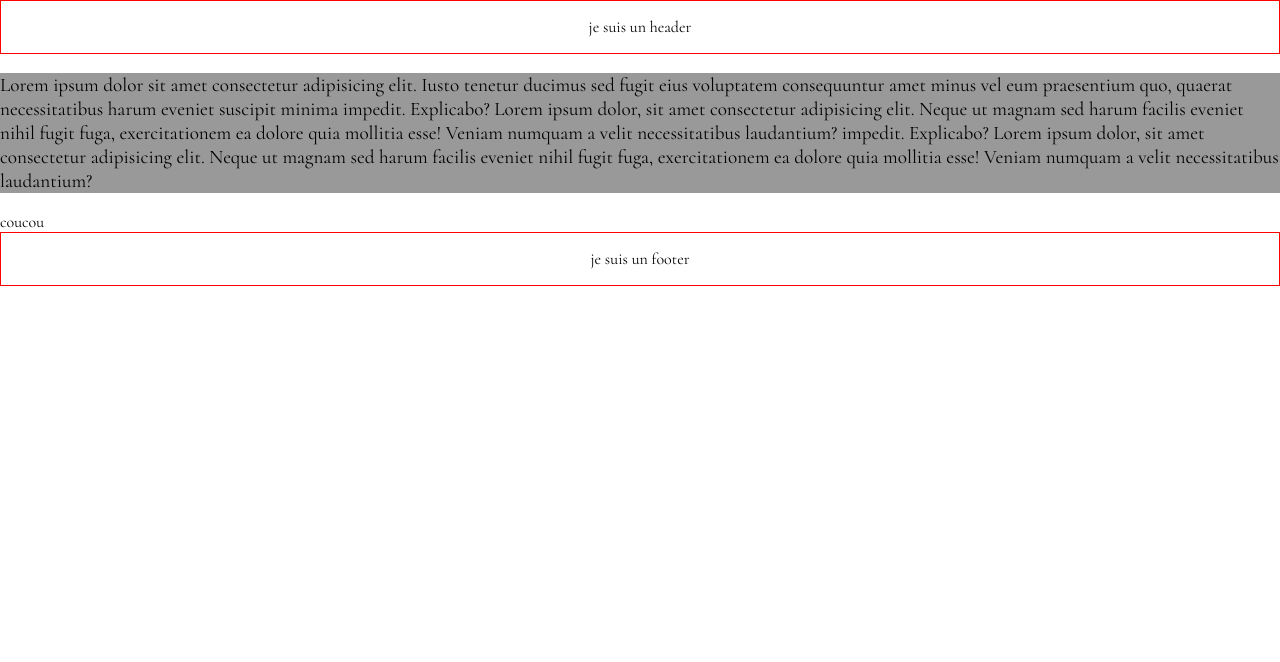
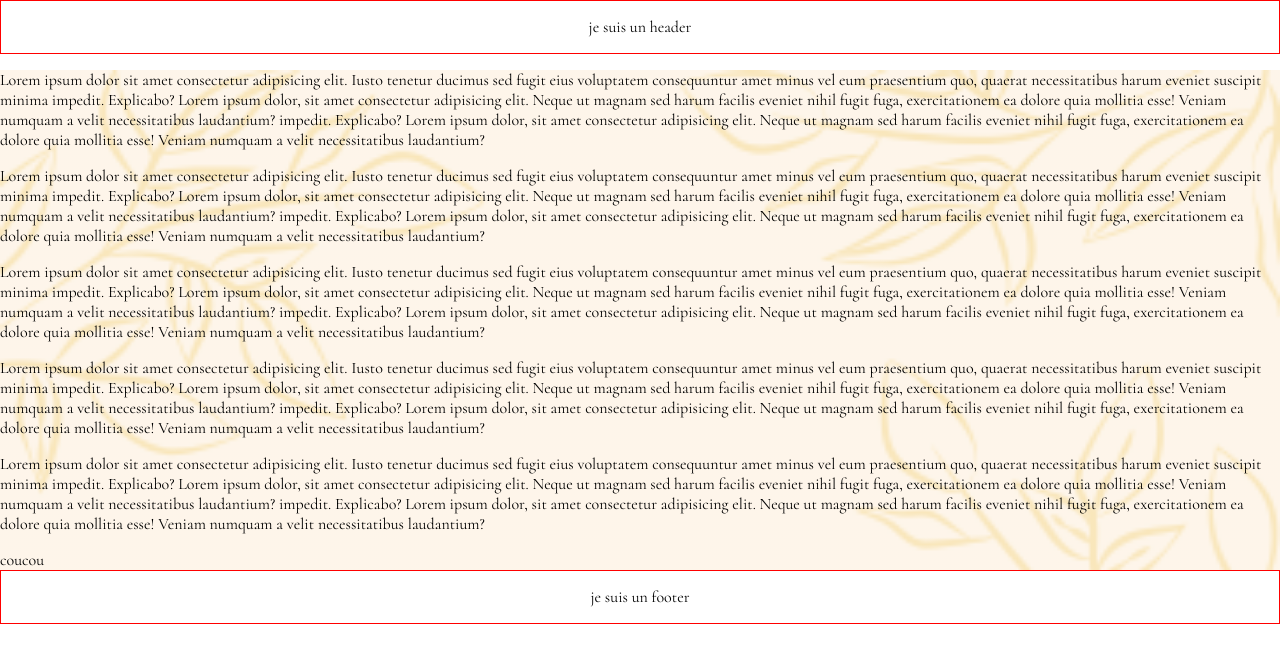
Before and after one commit to ChloeSeclier/Hackathon2025-TEC, a React (Vite) app: page / in a window 1280 px wide. Shown: the top 662 px of the page. Built offline with nearby package versions, Linux system fonts and the light colour scheme.

Commit message:
change brnache

```diff
--- a/src/css/home.css
+++ b/src/css/home.css
@@ -1,12 +1,13 @@
 .home {
-  background-image:  url('../assets/background.png') ;
-  background:transparent;
+    background: linear-gradient(rgba(255, 255, 255, 0.6), rgba(255, 255, 255, 0.6)), url('../assets/background.png');
+    /* background-blend-mode: multiply; */
+  /* background: transparent; */
   background-repeat: no-repeat;
+  /* background-blend-mode: lighten; */
   background-size: cover;
   /* opacity: 20%; */
   /* backdrop-filter: blur(2px);
    */
-   backdrop-filter: brightness(60%);
-   font-size: 1.2rem;
+  /* font-size: 1.2rem; */
   /* position: absolute; */
 }
--- a/src/main.jsx
+++ b/src/main.jsx
@@ -6,6 +6,7 @@ import App from './App';
 import './main.css';
 import Error404 from './pages/error404';
 import Home from './pages/Home';
+
 const router = createBrowserRouter([
   {
     element: <App />,
--- a/src/pages/Home.jsx
+++ b/src/pages/Home.jsx
@@ -1,29 +1,74 @@
 import '../css/home.css';
 import Carousel from '../components/Carousel';
-import background from '../assets/background.png'
 
 export default function Home() {
   return (
     <>
-      <div className="home" >
-         <p>
+      <div className="home">
+        <p>
           Lorem ipsum dolor sit amet consectetur adipisicing elit. Iusto tenetur
           ducimus sed fugit eius voluptatem consequuntur amet minus vel eum
           praesentium quo, quaerat necessitatibus harum eveniet suscipit minima
           impedit. Explicabo? Lorem ipsum dolor, sit amet consectetur
           adipisicing elit. Neque ut magnam sed harum facilis eveniet nihil
           fugit fuga, exercitationem ea dolore quia mollitia esse! Veniam
-          numquam a velit necessitatibus laudantium?
+          numquam a velit necessitatibus laudantium? impedit. Explicabo? Lorem
+          ipsum dolor, sit amet consectetur adipisicing elit. Neque ut magnam
+          sed harum facilis eveniet nihil fugit fuga, exercitationem ea dolore
+          quia mollitia esse! Veniam numquam a velit necessitatibus laudantium?
+        </p>
+        <p>
+          Lorem ipsum dolor sit amet consectetur adipisicing elit. Iusto tenetur
+          ducimus sed fugit eius voluptatem consequuntur amet minus vel eum
+          praesentium quo, quaerat necessitatibus harum eveniet suscipit minima
           impedit. Explicabo? Lorem ipsum dolor, sit amet consectetur
           adipisicing elit. Neque ut magnam sed harum facilis eveniet nihil
           fugit fuga, exercitationem ea dolore quia mollitia esse! Veniam
-          numquam a velit necessitatibus laudantium?
+          numquam a velit necessitatibus laudantium? impedit. Explicabo? Lorem
+          ipsum dolor, sit amet consectetur adipisicing elit. Neque ut magnam
+          sed harum facilis eveniet nihil fugit fuga, exercitationem ea dolore
+          quia mollitia esse! Veniam numquam a velit necessitatibus laudantium?
         </p>
-      </div>
-        {/* <img src={background} alt="image" /> */}
+        <p>
+          Lorem ipsum dolor sit amet consectetur adipisicing elit. Iusto tenetur
+          ducimus sed fugit eius voluptatem consequuntur amet minus vel eum
+          praesentium quo, quaerat necessitatibus harum eveniet suscipit minima
+          impedit. Explicabo? Lorem ipsum dolor, sit amet consectetur
+          adipisicing elit. Neque ut magnam sed harum facilis eveniet nihil
+          fugit fuga, exercitationem ea dolore quia mollitia esse! Veniam
+          numquam a velit necessitatibus laudantium? impedit. Explicabo? Lorem
+          ipsum dolor, sit amet consectetur adipisicing elit. Neque ut magnam
+          sed harum facilis eveniet nihil fugit fuga, exercitationem ea dolore
+          quia mollitia esse! Veniam numquam a velit necessitatibus laudantium?
+        </p>
+        <p>
+          Lorem ipsum dolor sit amet consectetur adipisicing elit. Iusto tenetur
+          ducimus sed fugit eius voluptatem consequuntur amet minus vel eum
+          praesentium quo, quaerat necessitatibus harum eveniet suscipit minima
+          impedit. Explicabo? Lorem ipsum dolor, sit amet consectetur
+          adipisicing elit. Neque ut magnam sed harum facilis eveniet nihil
+          fugit fuga, exercitationem ea dolore quia mollitia esse! Veniam
+          numquam a velit necessitatibus laudantium? impedit. Explicabo? Lorem
+          ipsum dolor, sit amet consectetur adipisicing elit. Neque ut magnam
+          sed harum facilis eveniet nihil fugit fuga, exercitationem ea dolore
+          quia mollitia esse! Veniam numquam a velit necessitatibus laudantium?
+        </p>
+        <p>
+          Lorem ipsum dolor sit amet consectetur adipisicing elit. Iusto tenetur
+          ducimus sed fugit eius voluptatem consequuntur amet minus vel eum
+          praesentium quo, quaerat necessitatibus harum eveniet suscipit minima
+          impedit. Explicabo? Lorem ipsum dolor, sit amet consectetur
+          adipisicing elit. Neque ut magnam sed harum facilis eveniet nihil
+          fugit fuga, exercitationem ea dolore quia mollitia esse! Veniam
+          numquam a velit necessitatibus laudantium? impedit. Explicabo? Lorem
+          ipsum dolor, sit amet consectetur adipisicing elit. Neque ut magnam
+          sed harum facilis eveniet nihil fugit fuga, exercitationem ea dolore
+          quia mollitia esse! Veniam numquam a velit necessitatibus laudantium?
+        </p>
         coucou
 
         <Carousel />
+      </div>
     </>
   );
 }
```
